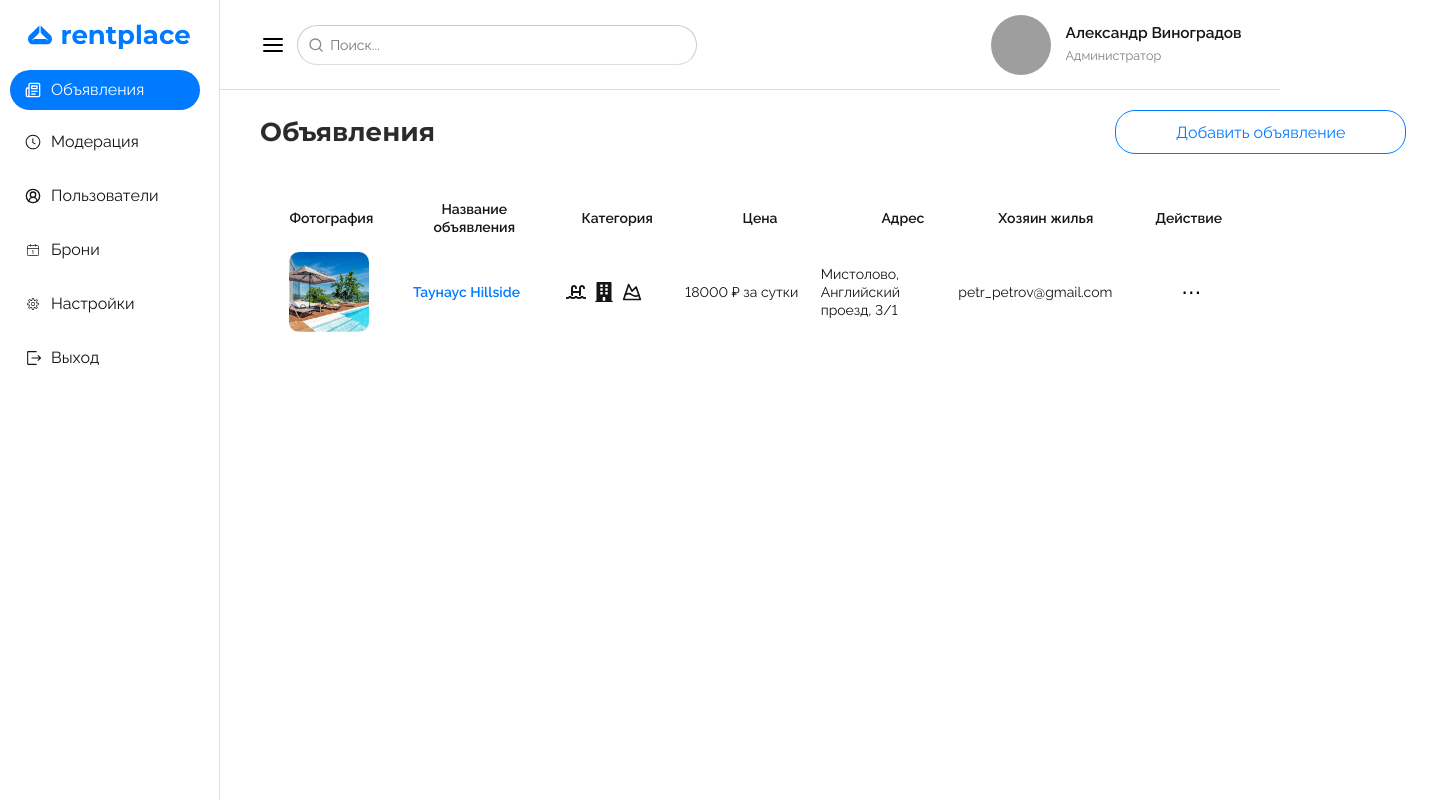
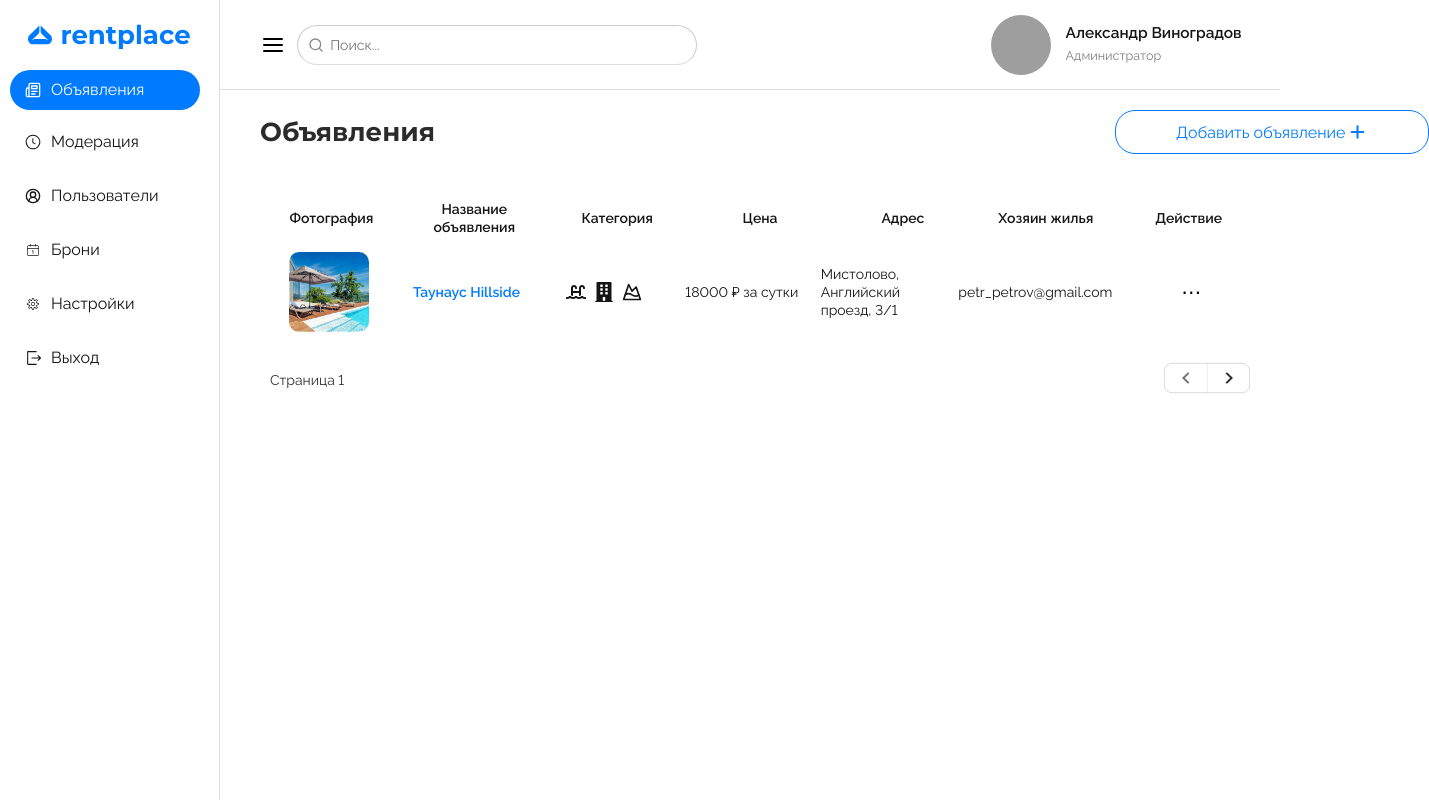
Before and after one commit to TP-RENTPLACE/Frontend, a React (Create React App) app in the folder RentFrontendAdmin/: page /ads in a window 1280 px wide. Shown: the whole page, 1429 px wide, since content can reach past the window. Built offline with nearby package versions, Linux system fonts and the light colour scheme; sample sign-in values are in the browser's storage; grey boxes are pictures that could not be loaded.

Commit message:
fix: new path add

```diff
--- a/RentFrontendAdmin/src/components/AdsListComponents/AdsList.js
+++ b/RentFrontendAdmin/src/components/AdsListComponents/AdsList.js
@@ -7,6 +7,7 @@ import { FaSwimmingPool } from "react-icons/fa";
 import { LuMountainSnow } from "react-icons/lu";
 import "../../styles/AdsList.css";
 import image1 from "../../assets/image2.png";
+import { ReactComponent as Plus } from "../../assets/Plus.svg";
 
 import { useNavigate, useLocation } from "react-router-dom";
 import EditAdForm from "./EditAdForm";
@@ -82,8 +83,9 @@ const AdsList = () => {
         <>
           <div className="ads-list-header">
             <h1>Объявления</h1>
-            <button className="add-ad-button" onClick={() => navigate("/ads/addad")}>
+            <button className="add-ad-button" onClick={() => navigate("/ads/add")}>
               Добавить объявление
+              <Plus/>
             </button>
           </div>
 
@@ -166,7 +168,7 @@ const AdsList = () => {
             </tbody>
           </table>
 
-          {totalPages > 1 && (
+          {totalPages > 0 && (
             <div className="pagination-container">
               <div className="page-info">Страница {currentPage}</div>
               <div className="pagination-svg-wrapper">
```
